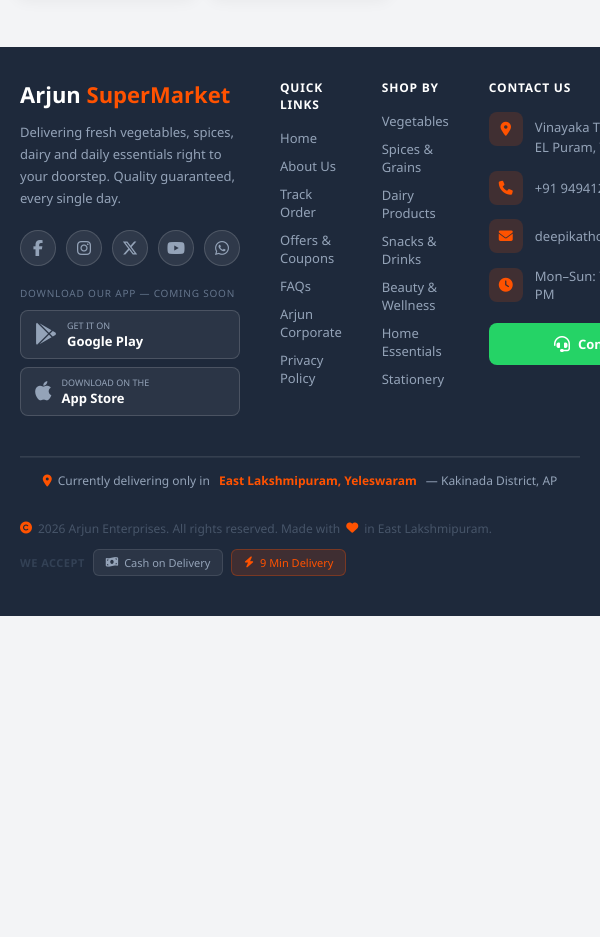
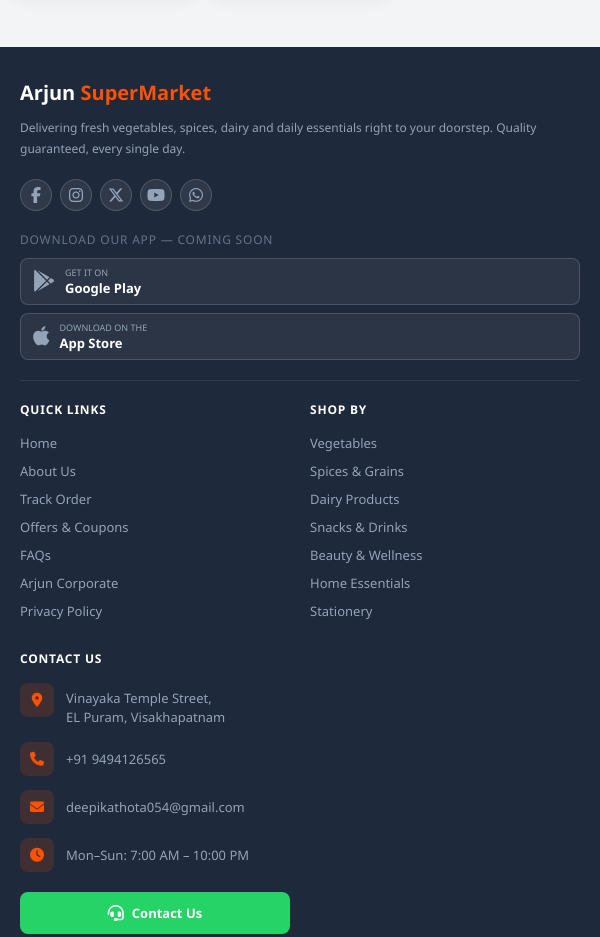
Before and after one commit to Deepika-547/Arjun-store, a website: page frontend/index.html in a window 600 px wide. Shown: the part 2420-3357 px from the top of the page. Before the commit the page ends 3036 px from the top, so only its background shows below. Drawn offline with Linux system fonts and the light colour scheme; no server answers.

Commit message:
some changes

```diff
--- a/backend/server.js
+++ b/backend/server.js
@@ -197,6 +197,7 @@
     host: "smtp-relay.brevo.com",
     port: 587,
     secure: false,
+    family: 4,        // ← Force IPv4
     auth: {
         user: "acfe80001@smtp-brevo.com",
         pass: "xUEPwdZX9kyHMVgq"
--- a/frontend/index.html
+++ b/frontend/index.html
@@ -660,14 +660,14 @@
     </div>
 </div>
 
-<footer style="background:#1e293b;color:#cbd5e1;font-family:'Segoe UI',sans-serif;padding:48px 40px 0;">
-  <div style="display:grid;grid-template-columns:2fr 1fr 1fr 1.5fr;gap:40px;padding-bottom:40px;border-bottom:1px solid rgba(255,255,255,0.1);">
+<footer class="site-footer" style="background:#1e293b;color:#cbd5e1;font-family:'Segoe UI',sans-serif;padding:48px 40px 0;">
+  <div class="footer-main-grid" style="display:grid;grid-template-columns:2fr 1fr 1fr 1.5fr;gap:40px;padding-bottom:40px;border-bottom:1px solid rgba(255,255,255,0.1);">
 
     <!-- Brand -->
     <div>
       <h2 style="font-size:22px;font-weight:700;color:#fff;margin-bottom:12px;">Arjun <span style="color:#ff5200;">SuperMarket</span></h2>
       <p style="font-size:13px;color:#94a3b8;line-height:1.7;margin-bottom:20px;">Delivering fresh vegetables, spices, dairy and daily essentials right to your doorstep. Quality guaranteed, every single day.</p>
-      <div style="display:flex;gap:10px;margin-bottom:20px;">
+      <div class="footer-social-row" style="display:flex;gap:10px;margin-bottom:20px;flex-wrap:wrap;">
         <a href="#" style="width:36px;height:36px;border-radius:50%;background:rgba(255,255,255,0.08);border:1px solid rgba(255,255,255,0.15);display:flex;align-items:center;justify-content:center;color:#94a3b8;text-decoration:none;"><i class="fab fa-facebook-f"></i></a>
         <a href="#" style="width:36px;height:36px;border-radius:50%;background:rgba(255,255,255,0.08);border:1px solid rgba(255,255,255,0.15);display:flex;align-items:center;justify-content:center;color:#94a3b8;text-decoration:none;"><i class="fab fa-instagram"></i></a>
         <a href="#" style="width:36px;height:36px;border-radius:50%;background:rgba(255,255,255,0.08);border:1px solid rgba(255,255,255,0.15);display:flex;align-items:center;justify-content:center;color:#94a3b8;text-decoration:none;"><i class="fab fa-x-twitter"></i></a>
@@ -675,7 +675,7 @@
         <a href="https://wa.me/9494126465" style="width:36px;height:36px;border-radius:50%;background:rgba(255,255,255,0.08);border:1px solid rgba(255,255,255,0.15);display:flex;align-items:center;justify-content:center;color:#94a3b8;text-decoration:none;"><i class="fab fa-whatsapp"></i></a>
       </div>
       <p style="font-size:10px;color:#64748b;margin-bottom:10px;letter-spacing:0.8px;">DOWNLOAD OUR APP — COMING SOON</p>
-      <div style="display:flex;flex-direction:column;gap:8px;">
+      <div class="footer-app-btns" style="display:flex;flex-direction:column;gap:8px;">
         <div style="display:flex;align-items:center;gap:10px;background:rgba(255,255,255,0.06);border:1px solid rgba(255,255,255,0.15);border-radius:8px;padding:8px 14px;cursor:pointer;">
           <i class="fab fa-google-play" style="font-size:22px;color:#94a3b8;"></i>
           <div><div style="font-size:9px;color:#94a3b8;">GET IT ON</div><div style="font-size:13px;font-weight:600;color:#fff;">Google Play</div></div>
@@ -749,7 +749,7 @@
     </span>
   </div>
   <!-- Bottom Bar -->
-  <div style="display:flex;justify-content:space-between;align-items:center;padding:20px 0;flex-wrap:wrap;gap:12px;">
+  <div class="footer-bottom-bar" style="display:flex;justify-content:space-between;align-items:center;padding:20px 0;flex-wrap:wrap;gap:12px;">
     <p style="font-size:12px;color:#475569;margin:0;display:flex;align-items:center;gap:6px;">
       <i class="fas fa-copyright" style="color:#ff5200;"></i> 2026 Arjun Enterprises. All rights reserved. Made with <i class="fas fa-heart" style="color:#ff5200;"></i> in East Lakshmipuram.
     </p>
--- a/frontend/style.css
+++ b/frontend/style.css
@@ -2495,3 +2495,119 @@
         font-size: 16px !important;
     }
 }
+
+/* ============================================================
+   TARGETED FIXES — Footer & Profile Dropdown (Mobile)
+   ============================================================ */
+
+/* ── Profile Dropdown — Fix off-screen overflow on mobile ── */
+@media (max-width: 768px) {
+    #profile-dropdown-trigger {
+        position: relative;
+    }
+    #profile-menu.dropdown-content {
+        right: 0;
+        left: auto;
+        min-width: 180px;
+        max-width: 90vw;
+        /* Ensure it never goes off the right edge */
+        transform: translateX(0);
+        margin-top: 8px;
+        border-radius: 12px;
+        box-shadow: 0 8px 30px rgba(0,0,0,0.18);
+        z-index: 9999;
+    }
+    #profile-menu.dropdown-content a {
+        padding: 14px 18px;
+        font-size: 15px;
+        border-bottom: 1px solid #f3f4f6;
+    }
+    #profile-menu.dropdown-content a:last-child {
+        border-bottom: none;
+    }
+}
+
+/* ── Footer — Responsive Grid Layout ── */
+
+/* Tablet: 2 columns */
+@media (max-width: 900px) {
+    .site-footer {
+        padding: 36px 24px 0 !important;
+    }
+    .footer-main-grid {
+        grid-template-columns: 1fr 1fr !important;
+        gap: 28px !important;
+    }
+    .footer-bottom-bar {
+        flex-direction: column !important;
+        align-items: flex-start !important;
+        gap: 10px !important;
+        padding: 16px 0 !important;
+    }
+}
+
+/* Mobile: single column */
+@media (max-width: 600px) {
+    .site-footer {
+        padding: 28px 16px 0 !important;
+    }
+    .footer-main-grid {
+        grid-template-columns: 1fr !important;
+        gap: 24px !important;
+    }
+    /* Brand column */
+    .footer-main-grid > div:first-child {
+        border-bottom: 1px solid rgba(255,255,255,0.08);
+        padding-bottom: 20px;
+    }
+    .footer-main-grid > div:first-child h2 {
+        font-size: 20px !important;
+    }
+    .footer-main-grid > div:first-child p {
+        font-size: 12px !important;
+    }
+    /* Quick links, Shop by, Contact in 2-col sub-grid */
+    .footer-social-row {
+        gap: 8px !important;
+    }
+    .footer-social-row a {
+        width: 32px !important;
+        height: 32px !important;
+    }
+    .footer-app-btns > div {
+        padding: 7px 12px !important;
+    }
+    .footer-bottom-bar {
+        flex-direction: column !important;
+        align-items: flex-start !important;
+        gap: 10px !important;
+        padding: 14px 0 12px !important;
+    }
+    .footer-bottom-bar p {
+        font-size: 11px !important;
+        line-height: 1.6 !important;
+    }
+    .footer-bottom-bar > div {
+        gap: 6px !important;
+        flex-wrap: wrap !important;
+    }
+    /* Delivery area notice */
+    .site-footer > div[style*="text-align:center"] span {
+        font-size: 11px !important;
+        flex-wrap: wrap;
+        text-align: center !important;
+        justify-content: center !important;
+    }
+}
+
+/* ── Make sub-columns in footer show 2-up on mid-mobile ── */
+@media (min-width: 400px) and (max-width: 600px) {
+    .footer-main-grid {
+        grid-template-columns: 1fr 1fr !important;
+        gap: 20px !important;
+    }
+    /* Brand column spans full width */
+    .footer-main-grid > div:first-child {
+        grid-column: 1 / -1;
+    }
+}
```
